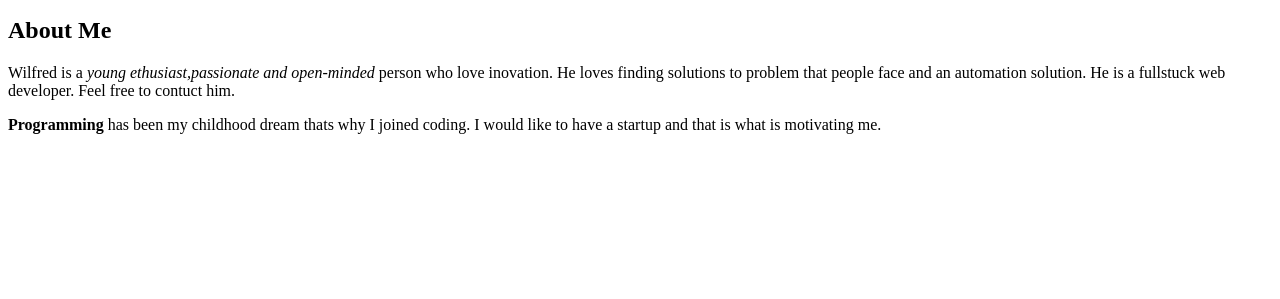
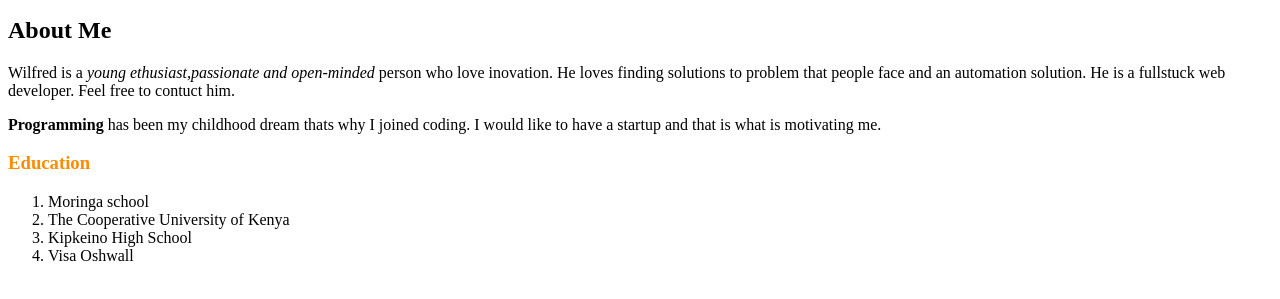
Before and after one commit to ngila-svg/Portfolio, a plain HTML site: page index.html in a window 1280 px wide. Shown: the part 127-426 px from the top of the page. Drawn offline with Linux system fonts and the light colour scheme.

Commit message:
add style to h3

```diff
--- a/index.html
+++ b/index.html
@@ -37,6 +37,19 @@
                    <p>Wilfred is a <em>young ethusiast,passionate and open-minded</em> person who love inovation. He loves finding solutions to problem that people face and an automation solution. He is a fullstuck web developer. Feel free to contuct him.</p>
                    <p><strong>Programming</strong> has been my childhood dream thats why I joined coding. I would like to have a startup and that is what is motivating me.</p>
                 </div>
+                <div class="flex">
+                   <div class="education">
+                       <h3 style="color: darkorange;"> Education</h3>
+                       <ol>
+                           <li>Moringa school</li>
+                           <li>The Cooperative University of Kenya</li>
+                           <li>Kipkeino High School</li>
+                           <li>Visa Oshwall</li>
+                       </ol>
+                   </div>
+                   <div></div>
+
+                </div>
 
             </div>
 
```
